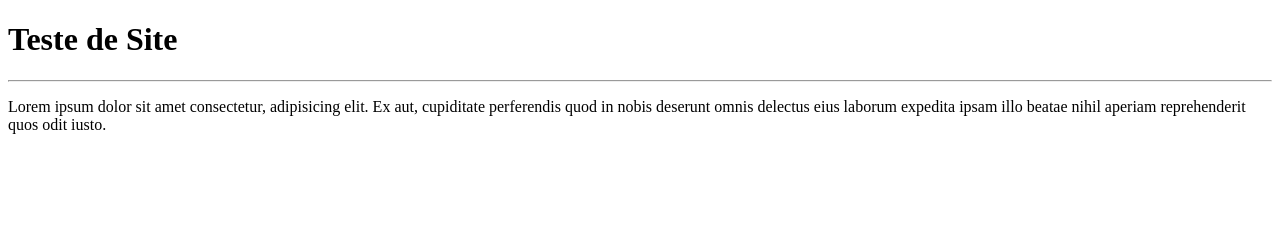
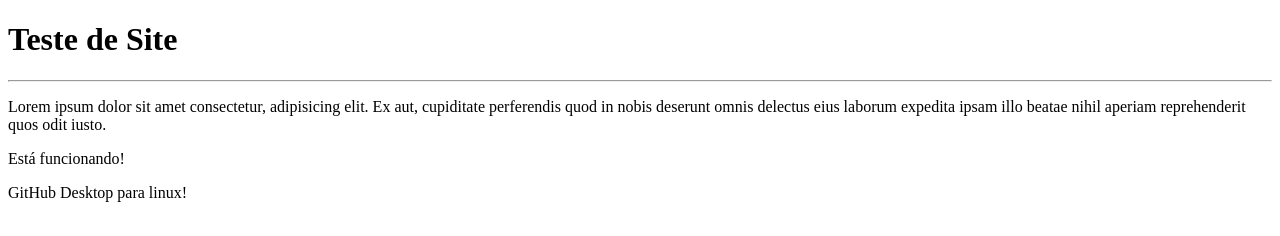
Before and after one commit to jotmar/Hello-World, a plain HTML site: page site-test/index.html in a window 1280 px wide. Drawn offline with Linux system fonts and the light colour scheme.

Commit message:
Update index.html

```diff
--- a/site-test/index.html
+++ b/site-test/index.html
@@ -11,5 +11,11 @@
     <h1>Teste de Site</h1>
     <hr>
     <p>Lorem ipsum dolor sit amet consectetur, adipisicing elit. Ex aut, cupiditate perferendis quod in nobis deserunt omnis delectus eius laborum expedita ipsam illo beatae nihil aperiam reprehenderit quos odit iusto.</p>
+    <p>
+        Está funcionando!
+    </p>
+    <p>
+        GitHub Desktop para linux!
+    </p>
 </body>
 </html>
```
